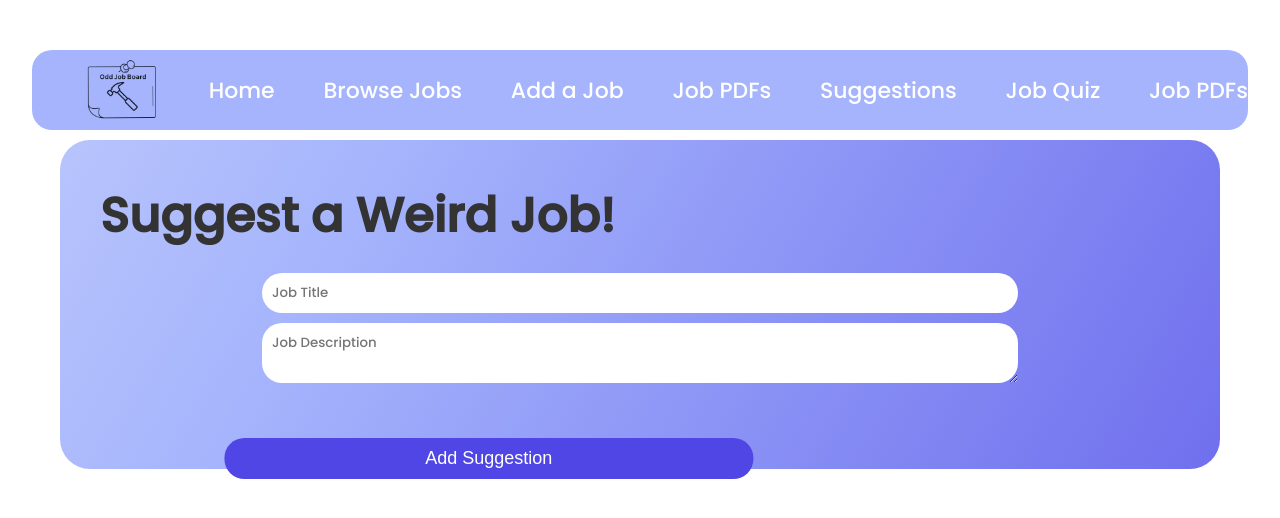
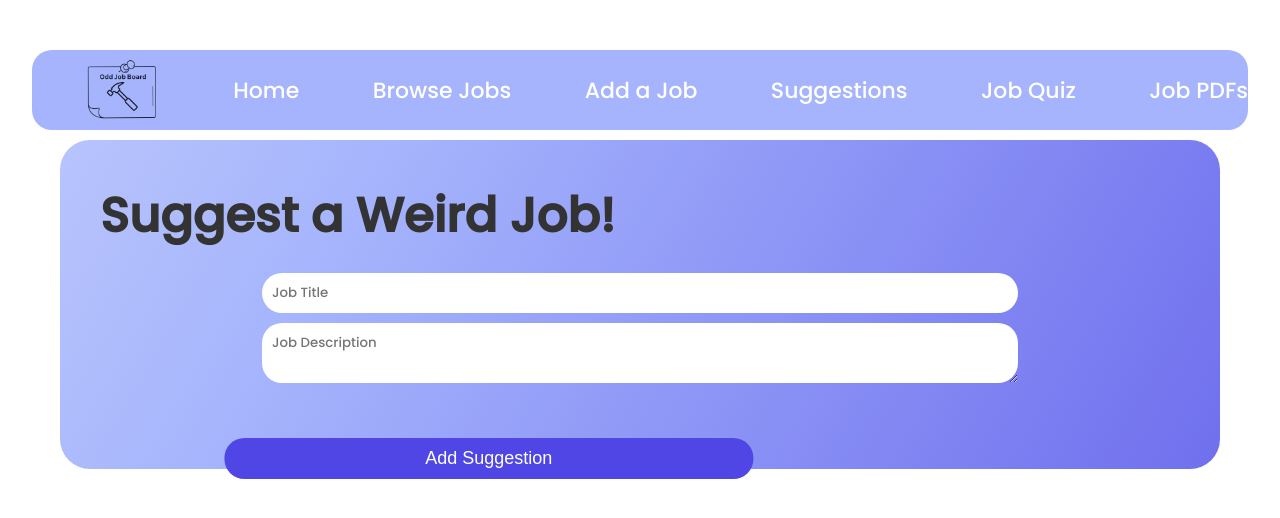
Before and after one commit to matspark1/n320-final-project, a website: page views/suggestions/index.html in a window 1280 px wide. Drawn offline with Linux system fonts and the light colour scheme; no server answers.

Commit message:
sug nav fix

```diff
--- a/views/suggestions/index.html
+++ b/views/suggestions/index.html
@@ -15,7 +15,6 @@
         <li><a href="../">Home</a></li>
         <li><a href="../jobs/">Browse Jobs</a></li>
         <li><a href="../add-job/">Add a Job</a></li>
-        <a href="../jobs-pdf-viewer">Job PDFs</a>
         <li><a href="../suggestions/">Suggestions</a></li>
         <li><a href="../job-quiz">Job Quiz</a></li>
         <li>
```
